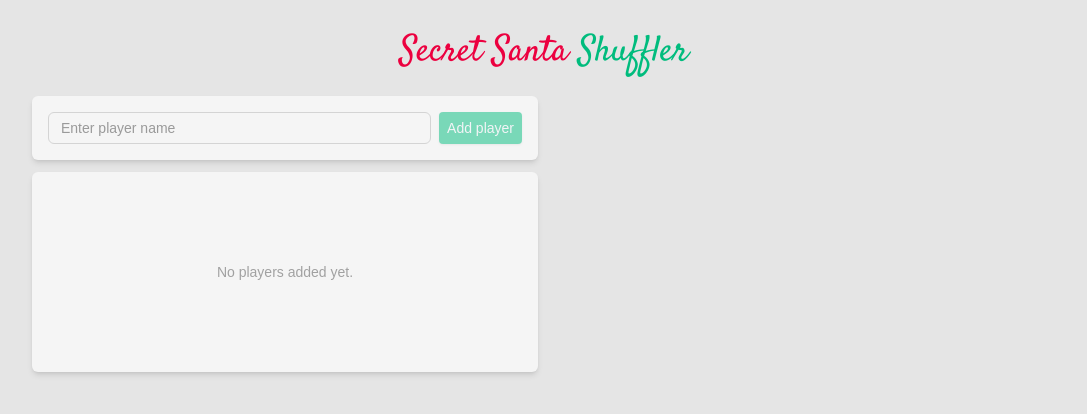
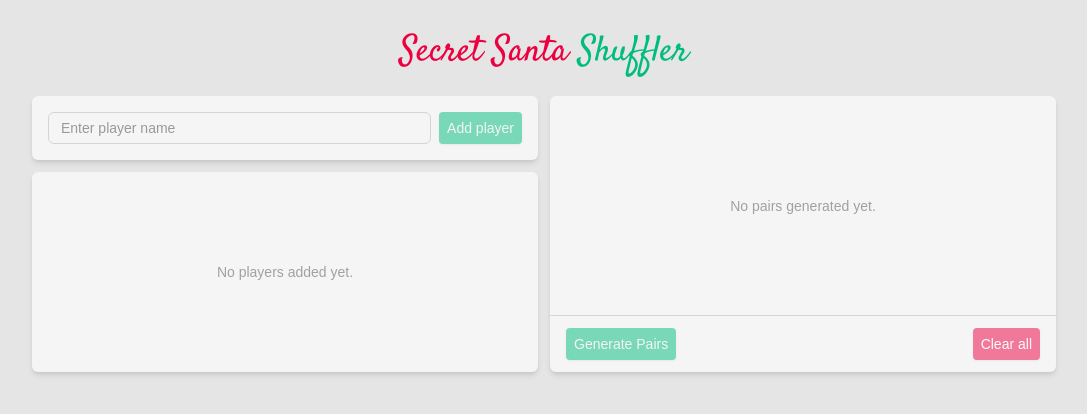
Before and after one commit to ffrancon/secretSantaShuffler, a React (Vite) app: page / in a window 1280 px wide. Shown: the top 414 px of the page, without its empty margins (96-1183 px from the left). Built offline with nearby package versions, Linux system fonts and the light colour scheme; a web font is replaced by a local one.

Commit message:
always show pairs w/ empty state

```diff
--- a/src/ui/components/Pairs/Pairs.tsx
+++ b/src/ui/components/Pairs/Pairs.tsx
@@ -21,20 +21,31 @@ export const Pairs = () => {
     dispatch({ type: "clear_pairs" });
   }, [dispatch]);
 
-  if (players.length === 0) {
-    return null;
-  }
-
   return (
     <div className="flex h-full flex-col rounded-md bg-neutral-100 shadow-md">
-      <div className="flex flex-grow flex-col gap-2 overflow-y-auto p-4">
-        {pairs.map((pair, index) => (
-          <Pair key={index} pair={pair} />
-        ))}
+      <div
+        className={`flex flex-grow flex-col ${
+          pairs.length > 0 ? "" : "items-center justify-center"
+        } gap-2 overflow-y-auto p-4`}
+      >
+        {pairs.length > 0 ? (
+          pairs.map((pair, index) => <Pair key={index} pair={pair} />)
+        ) : (
+          <p className="text-sm text-neutral-400">No pairs generated yet.</p>
+        )}
       </div>
       <div className="flex justify-between gap-2 border-t border-neutral-300 px-4 py-3">
-        <Button onClick={generatePairs}>Generate Pairs</Button>
-        <Button variant="destructive" onClick={clearPairs}>
+        <Button
+          onClick={generatePairs}
+          disabled={pairs.length > 0 || players.length < 2}
+        >
+          Generate Pairs
+        </Button>
+        <Button
+          variant="destructive"
+          onClick={clearPairs}
+          disabled={pairs.length === 0}
+        >
           Clear all
         </Button>
       </div>
--- a/src/ui/components/Players/Player.tsx
+++ b/src/ui/components/Players/Player.tsx
@@ -24,7 +24,7 @@ export const Player = ({ player, remove, edit }: Props) => {
   };
 
   return (
-    <div className="flex items-center justify-between rounded border border-neutral-300 p-2 shadow-sm">
+    <div className="flex items-center justify-between rounded border border-neutral-300 p-2">
       {mode === "view" ? (
         <div className={`flex w-full items-center justify-between`}>
           <p>{player}</p>
```
